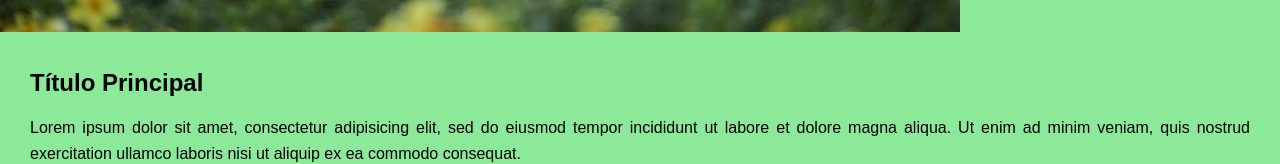
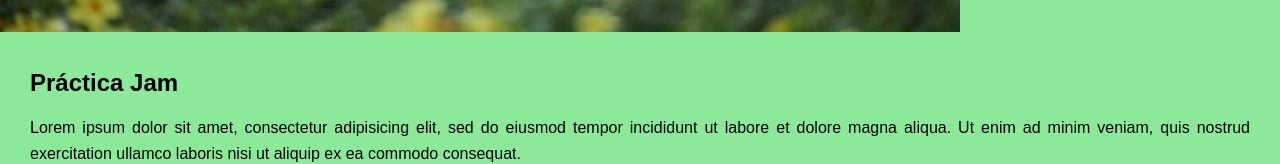
Before and after one commit to ariadnaceleste/practicajam, a plain HTML site: page index.html in a window 1280 px wide. Shown: the part 608-772 px from the top of the page. Drawn offline with Linux system fonts and the light colour scheme.

Commit message:
Cambio Titulo

```diff
--- a/index.html
+++ b/index.html
@@ -20,7 +20,7 @@
 		<main>
 			<img src="chinesewoman.jpg" alt="Mujer posando">
 			<section>
-				<h1>Título Principal</h1>
+				<h1>Práctica Jam</h1>
 				<p>Lorem ipsum dolor sit amet, consectetur adipisicing elit, sed do eiusmod
 				tempor incididunt ut labore et dolore magna aliqua. Ut enim ad minim veniam,
 				quis nostrud exercitation ullamco laboris nisi ut aliquip ex ea commodo
```
